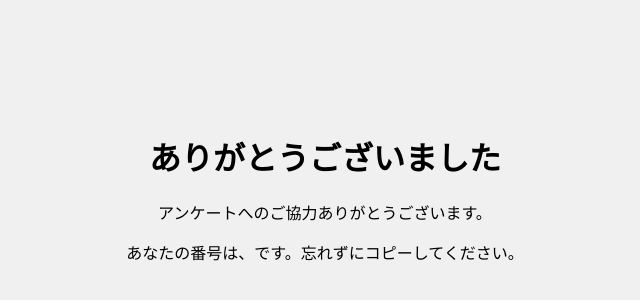
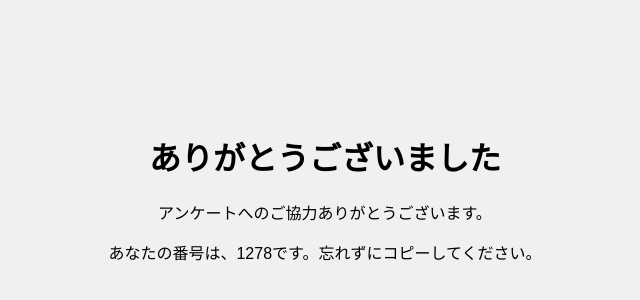
Before and after one commit to KazukiKomura/video_quesionare, a website: page public/thank-you.html in a window 1280 px wide. Shown: the part 204-504 px from the top of the page, without its empty margins (315-955 px from the left). Drawn offline with Linux system fonts and the light colour scheme.

Commit message:
ランダム番号処理を削除して、最後の認証コードを統一化

```diff
--- a/public/thank-you.html
+++ b/public/thank-you.html
@@ -22,7 +22,7 @@
 <div>
   <h1>ありがとうございました</h1>
   <p>アンケートへのご協力ありがとうございます。</p>
-  <p>あなたの番号は、<span id="randomNumber"></span>です。忘れずにコピーしてください。</p>
+  <p>あなたの番号は、1278です。忘れずにコピーしてください。</p>
   <script>
     document.getElementById('randomNumber').textContent = sessionStorage.getItem('randomNumber');
   </script>
```
